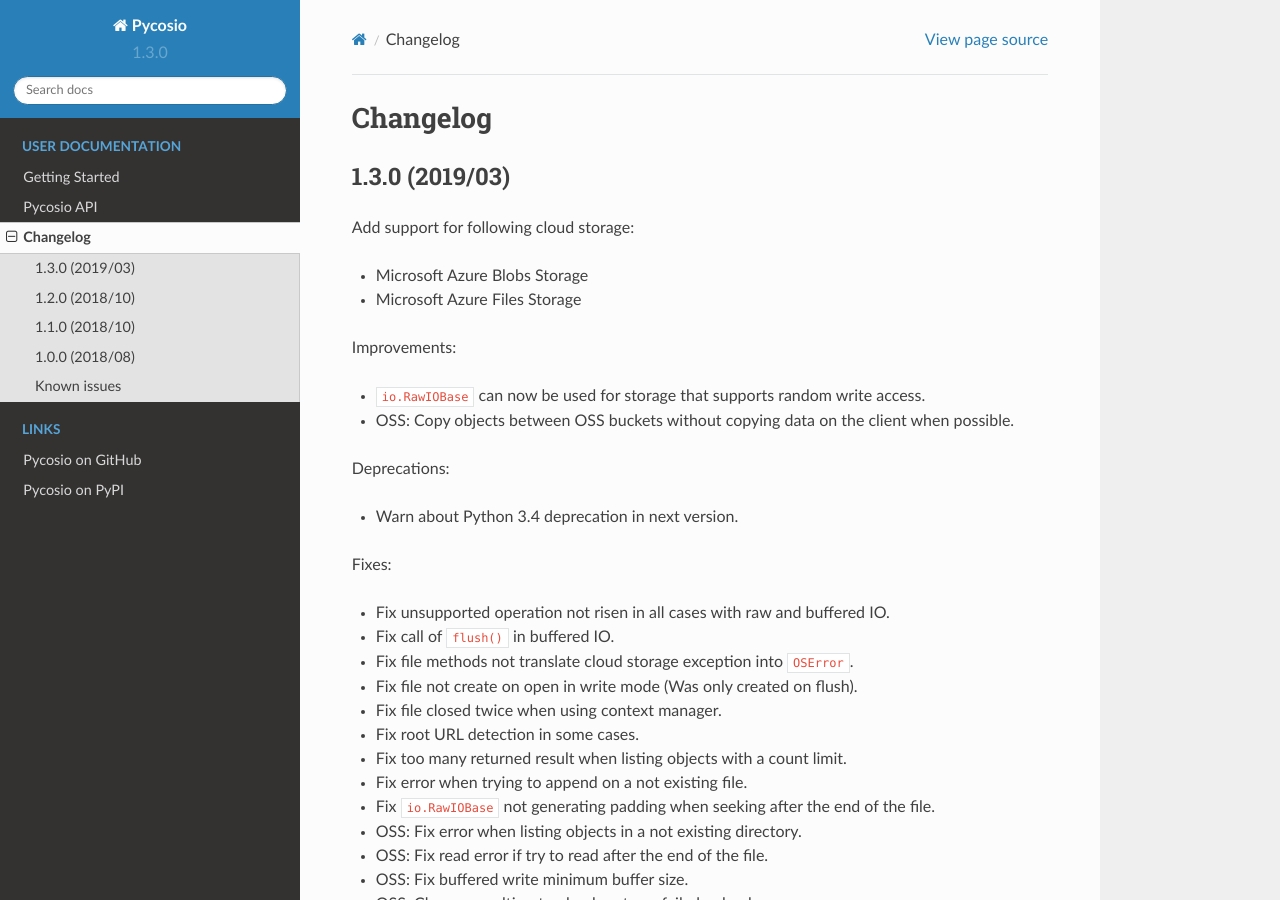
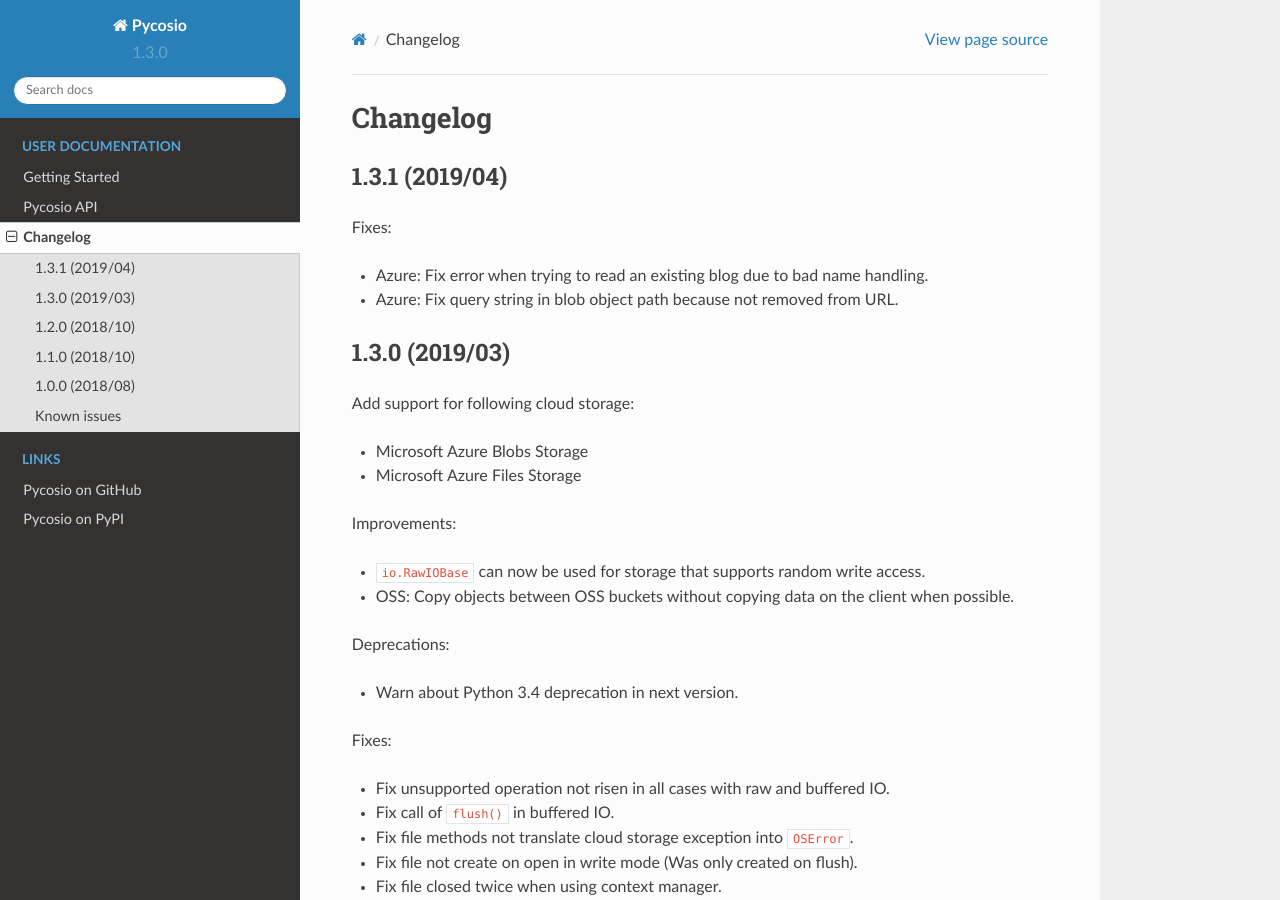
Before and after one commit to JGoutin/airfs, a Sphinx documentation site: the page built from docs/changes.rst, in a window 1280 px wide and 900 px high. Built offline with Sphinx 7.4.7 and the Read the Docs theme 2.0.0, drawn with Linux system fonts in a browser that asks for light colours.

Commit message:
Update changes.

```diff
--- a/docs/changes.rst
+++ b/docs/changes.rst
@@ -1,5 +1,15 @@
 Changelog
 =========
+
+
+1.3.1 (2019/04)
+---------------
+
+Fixes:
+
+* Azure: Fix error when trying to read an existing blog due to bad name
+  handling.
+* Azure: Fix query string in blob object path because not removed from URL.
 
 1.3.0 (2019/03)
 ---------------
```
